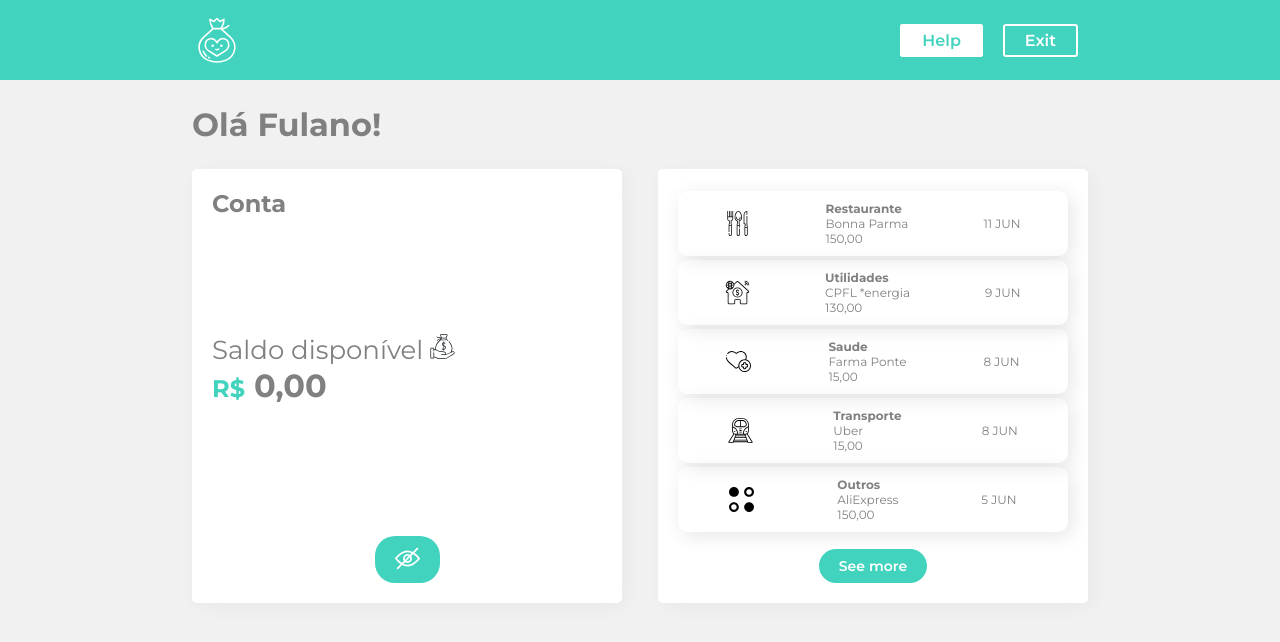
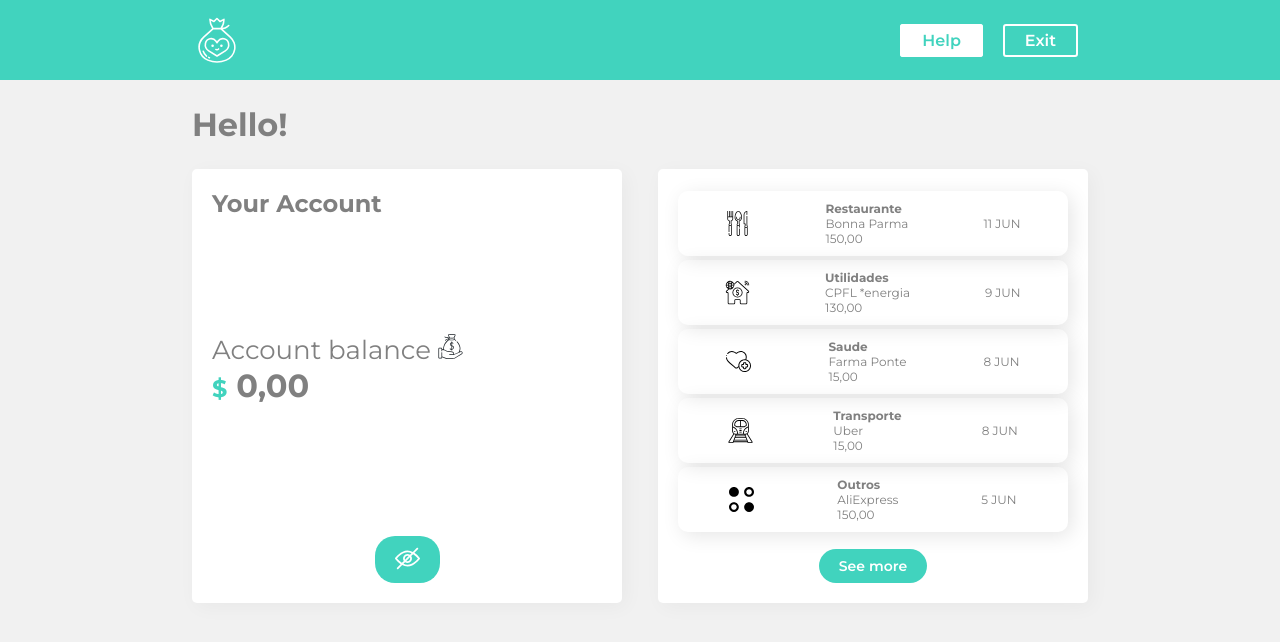
Before and after one commit to devcarolinealmeida/react-styled-components, a React (Create React App) app: page / in a window 1280 px wide. Shown: the top 642 px of the page. Built offline with nearby package versions, Linux system fonts and the light colour scheme.

Commit message:
fix: translate terms to english

```diff
--- a/src/Components/Conta/index.jsx
+++ b/src/Components/Conta/index.jsx
@@ -19,15 +19,15 @@ const Conta = () => {
 
   return (
     <Box>
-      <h2>Conta</h2>
+      <h2>Your Account</h2>
       <div style={{ fontSize: "26px", padding: "20px 0" }}>
-        Saldo disponível{" "}
+        Account balance{" "}
         <span>
           <Icon src={dinheiro} alt="Ícone Saldo" />
         </span>
         {toggleState ? (
           <Saldo>
-            <Detail>R$</Detail> 0,00{" "}
+            <Detail>$</Detail> 0,00{" "}
           </Saldo>
         ) : null}
       </div>
--- a/src/Components/Container/index.jsx
+++ b/src/Components/Container/index.jsx
@@ -24,7 +24,7 @@ const Content = styled.section`
 export default () => {
   return (
     <Container>
-      <Titulo>Olá Fulano!</Titulo>
+      <Titulo>Hello!</Titulo>
       <Content>
         <Conta />
         <Extrato />
```
